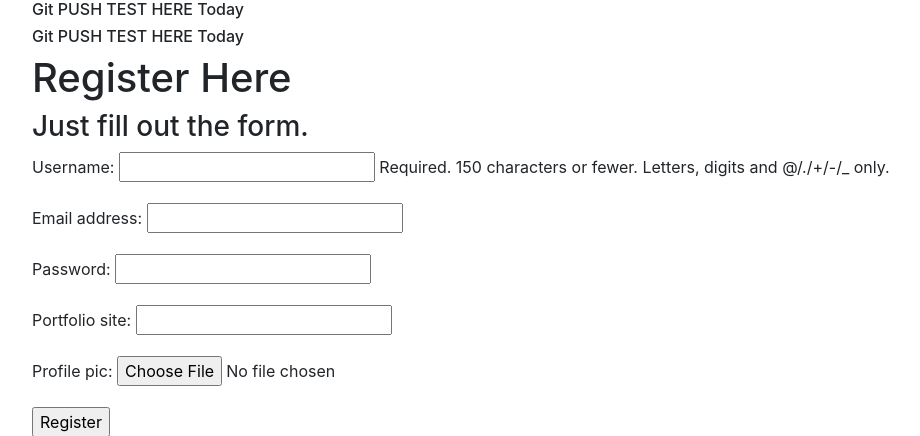
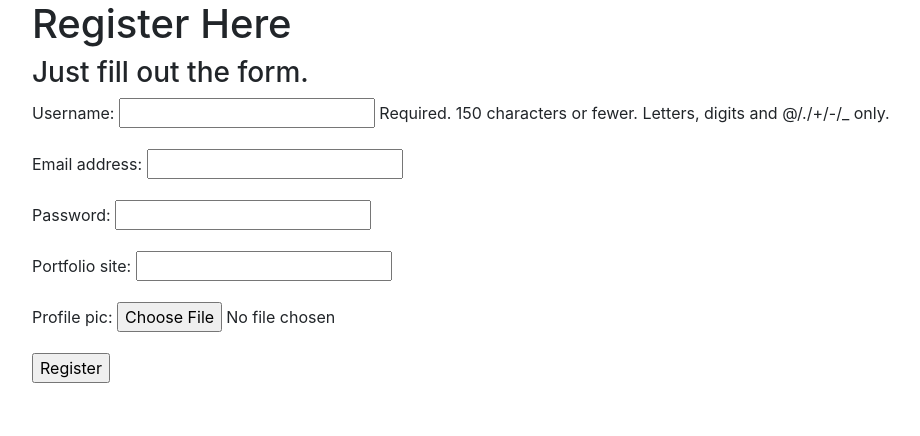
Before and after one commit to Inukurthilikitha/python_django, a Django app: page /first_app/userinfo/ in a window 1280 px wide. Shown: the part 56-492 px from the top of the page, without its empty margins (53-973 px from the left). Run offline with Django 3.2, Linux system fonts and the light colour scheme; some libraries are stand-ins or nearby versions.

Commit message:
Update register.html

```diff
--- a/templates/first_app/register.html
+++ b/templates/first_app/register.html
@@ -4,8 +4,6 @@
     	{% if registered %}
 	    	<h1>Thank you for registering!</h1>
 	    {% else %}
-	    	<h6>Git PUSH TEST HERE Today</h6>
-		<h6>Git PUSH TEST HERE Today</h6>
 	        <h1>Register Here</h1>
 	        <h3>Just fill out the form.</h3>
 
```
